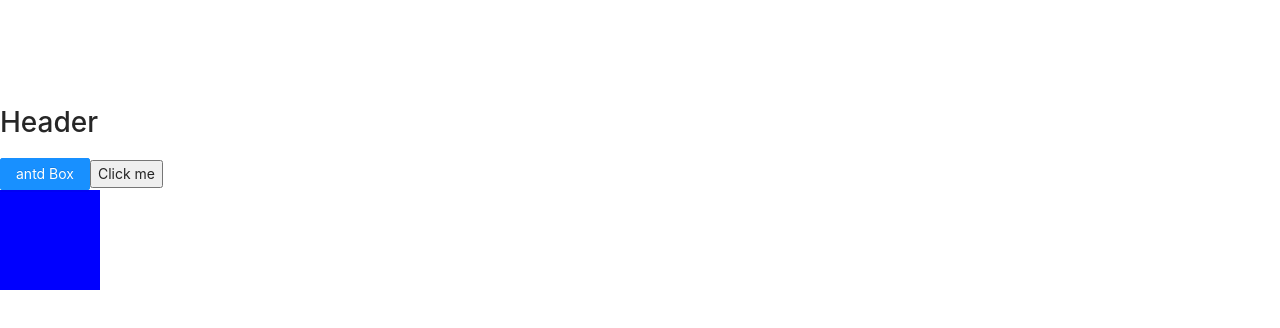
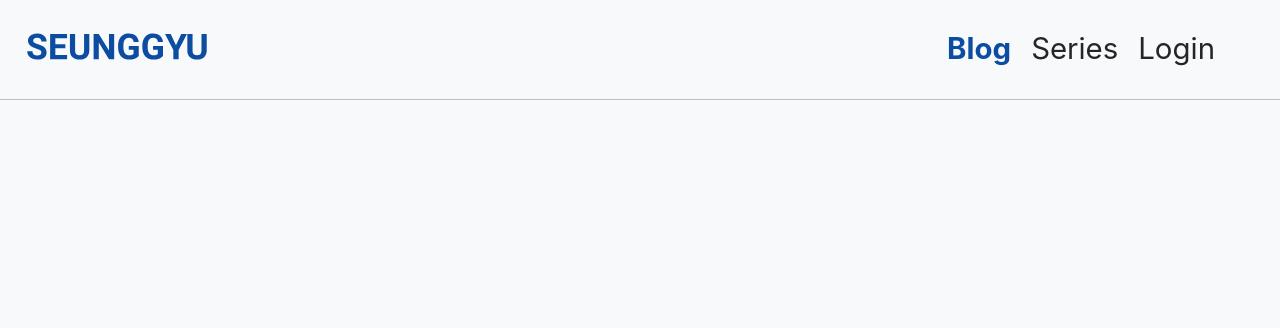
Before and after one commit to KIMSEUNGGYU/seunggyu-1, a Next.js app in the folder client/: page / in a window 1280 px wide. Shown: the top 328 px of the page. Built offline with nearby package versions, Linux system fonts and the light colour scheme.

Commit message:
[feat] HEADER UI 기능 구현

```diff
--- a/client/components/Button.tsx
+++ /dev/null
@@ -1,3 +0,0 @@
-export default function Button() {
-  return <button>Click me</button>;
-}
--- a/client/components/Header.tsx
+++ b/client/components/Header.tsx
@@ -1,7 +1,62 @@
-import react from "react";
+import styled from "@emotion/styled";
+import { css } from "@emotion/react";
+import Image from "next/image";
+
+import { theme } from "@theme/index";
+
+const Head = styled.header`
+  /* max-width: 1200px; */
+  /* width: 1200px; */
+  width: 100%;
+  height: 100px;
+  margin: 0 auto;
+  display: flex;
+  justify-content: space-between;
+  align-items: center;
+  border-bottom: 1px solid ${theme.BORDER_COLOR};
+`;
+
+const Logo = styled.div`
+  margin: 27px;
+  margin-left: 27px;
+`;
+
+const Menu = styled.ul`
+  display: flex;
+  margin: 27px;
+  margin-right: 45px;
+`;
+
+const List = styled.li<{ choice?: boolean }>`
+  margin-right: 20px;
+  font-size: 2.1em;
+  cursor: pointer;
+  ${(props) =>
+    props.choice &&
+    css`
+      font-weight: bold;
+      color: ${theme.MAIN_COLOR};
+    `}
+`;
 
 function Header() {
-  return <h1> Header </h1>;
+  return (
+    <Head>
+      <Logo>
+        <Image
+          src="/SEUNGGYU.svg"
+          alt="Picture of the author"
+          width={180}
+          height={41}
+        />
+      </Logo>
+      <Menu>
+        <List choice>Blog</List>
+        <List>Series</List>
+        <List>Login</List>
+      </Menu>
+    </Head>
+  );
 }
 
 export default Header;
--- a/client/package.json
+++ b/client/package.json
@@ -13,6 +13,7 @@
     "@zeit/next-less": "^1.0.1",
     "antd": "^4.15.1",
     "babel-plugin-import": "^1.13.3",
+    "emotion-reset": "^3.0.0",
     "less": "^4.1.1",
     "less-vars-to-js": "^1.3.0",
     "next": "10.1.3",
--- a/client/pages/_app.js
+++ b/client/pages/_app.js
@@ -1,5 +1,29 @@
+import { css, Global } from "@emotion/react";
+
+import { theme } from "../theme/index";
+
+const globalStyle = css`
+  body {
+    background-color: ${theme.BACKGROUND_COLOR};
+    margin: 0;
+  }
+
+  ul {
+    margin: 0;
+  }
+
+  li {
+    list-style: none;
+  }
+`;
+
 function MyApp({ Component, pageProps }) {
-  return <Component {...pageProps} />;
+  return (
+    <>
+      <Global styles={globalStyle} />
+      <Component {...pageProps} />
+    </>
+  );
 }
 
 export default MyApp;
--- a/client/pages/index.js
+++ b/client/pages/index.js
@@ -1,22 +1,9 @@
-import styled from "@emotion/styled";
-import { Button } from "antd";
-
-import Header from "@/components/Header";
-import Button2 from "@/components/Button";
-
-const BlueBox = styled.div`
-  width: 100px;
-  height: 100px;
-  background-color: blue;
-`;
+import Header from "@components/Header";
 
 export default function Home() {
   return (
-    <div style={{ marginTop: 100 }}>
+    <div>
       <Header />
-      <Button type="primary">antd Box</Button>
-      <Button2 />
-      <BlueBox />
     </div>
   );
 }
--- /dev/null
+++ b/client/theme/index.ts
@@ -0,0 +1,5 @@
+export const theme = {
+  MAIN_COLOR: "#0C4DA2",
+  BACKGROUND_COLOR: "#F8F9FA",
+  BORDER_COLOR: "#BFBFBF",
+};
--- a/client/tsconfig.json
+++ b/client/tsconfig.json
@@ -65,7 +65,8 @@
     "jsx": "preserve",
     "baseUrl": ".",
     "paths": {
-      "@/components/*": ["components/*"]
+      "@components/*": ["components/*"],
+      "@theme/*": ["theme/*"]
     }
   },
   "include": ["next-env.d.ts", "**/*.ts", "**/*.tsx"],
```
Also changed, not shown: client/public/SEUNGGYU.svg (added), 1 other file (tests, documents, lock files or other folders).
